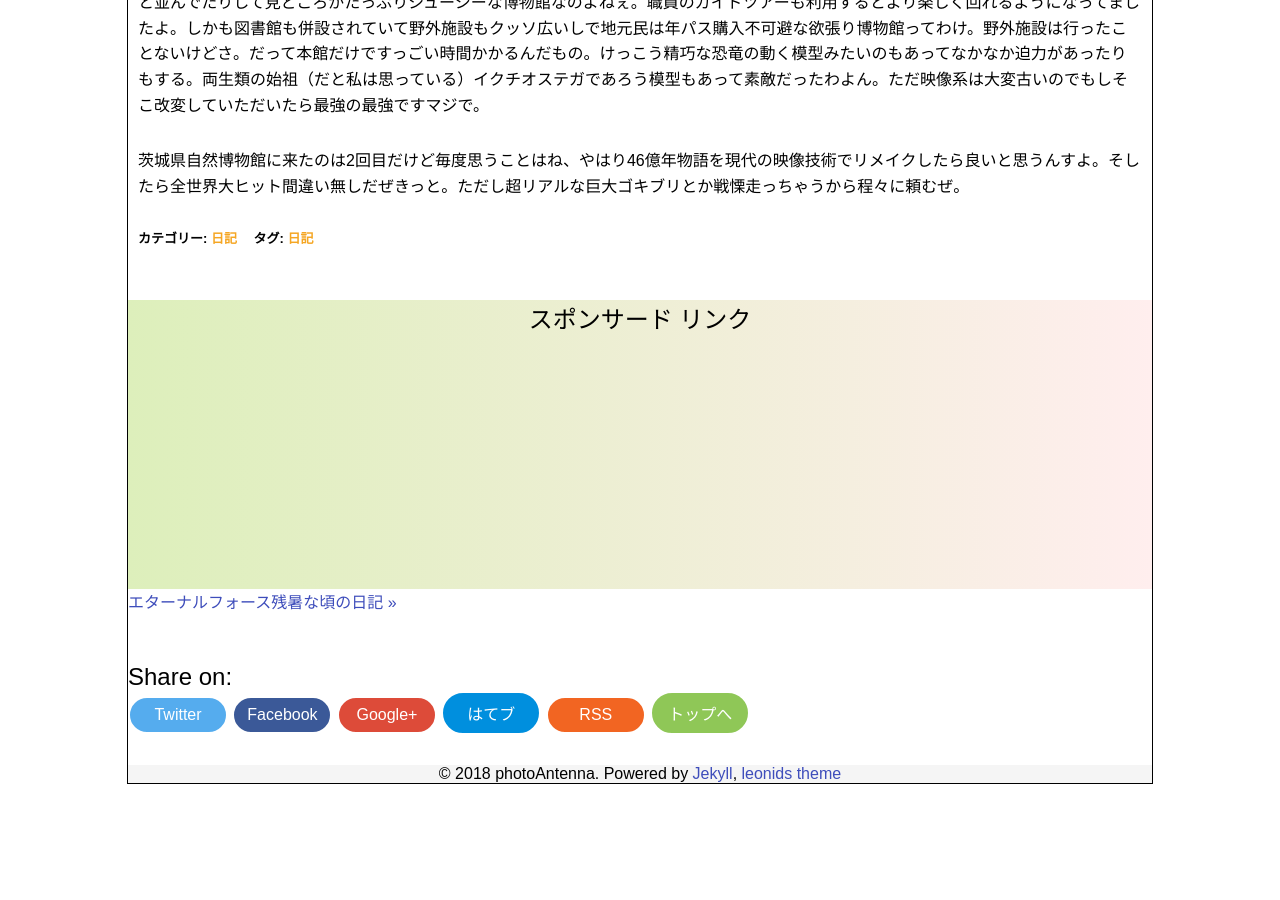
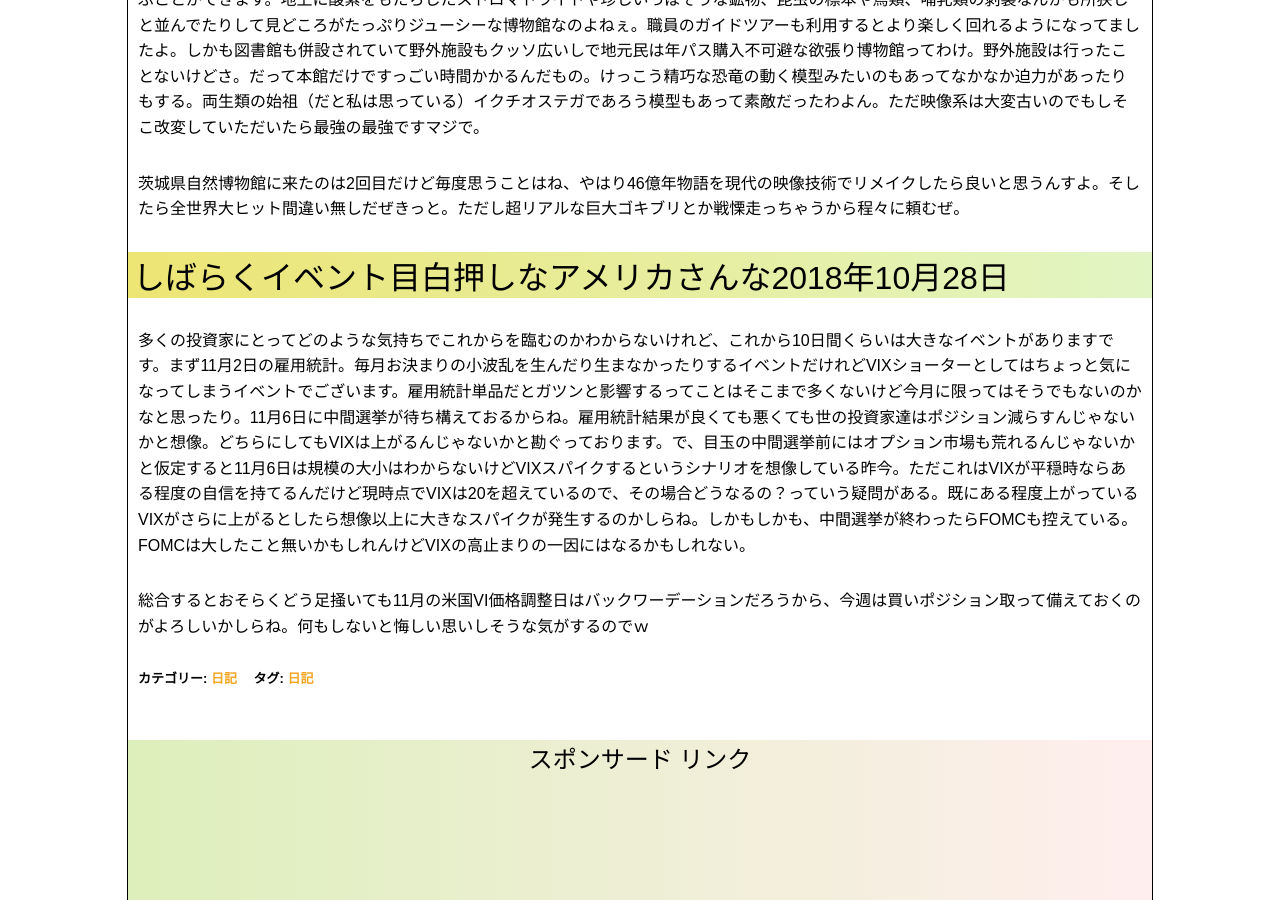
Before and after one commit to photoantenna/photoantenna.github.io, a Jekyll site: the page built from _posts/2018-10-04-diary.md, in a window 1280 px wide and 900 px high, scrolled down 3575 px. Built offline with Jekyll 4.4.1, drawn with Linux system fonts in a browser that asks for light colours; before the commit the page ends 4367 px from its top, so only the background shows below that; some of the changed text lies outside the part shown.

Commit message:
日記更新

```diff
--- a/_posts/2018-10-04-diary.md
+++ b/_posts/2018-10-04-diary.md
@@ -2,12 +2,12 @@
 layout: post
 title: "過ごしやすいが故に過ぎるのも早い頃の日記"
 permalink: diary13
-excerpt: "updated2018-10-25,日常のことや出来事に対する自分の反応を文章化していこうのコーナーです。特にテーマも設けずにつらつらと書いていくとっても楽しいコーナーです。見る人にとって楽しいコーナーかどうかは定かではありませんよー"
+excerpt: "updated2018-10-28,日常のことや出来事に対する自分の反応を文章化していこうのコーナーです。特にテーマも設けずにつらつらと書いていくとっても楽しいコーナーです。見る人にとって楽しいコーナーかどうかは定かではありませんよー"
 categories: "日記"
 tags: "日記"
-keywords: "東武動物公園, 雇用統計, VIX, サクソバンク, IG証券, ノックアウトオプション, 上野動物園, 茨城県自然博物館"
+keywords: "東武動物公園, 雇用統計, VIX, サクソバンク, IG証券, ノックアウトオプション, 上野動物園, 茨城県自然博物館, 中間選挙"
 mokuji: true
-update: 2018-10-25
+update: 2018-10-28
 image:
   feature: diary.jpg
 ---
@@ -49,3 +49,9 @@ image:
 そんで茨城県自然博物館ですよ。ここは個人的に最高の博物館だと思いますですハイ。宇宙の始まりから46億年の生物の歴史をポップに学ぶことができます。地上に酸素をもたらしたストロマトライトや珍しいっぽそうな鉱物、昆虫の標本や鳥類、哺乳類の剥製なんかも所狭しと並んでたりして見どころがたっぷりジューシーな博物館なのよねぇ。職員のガイドツアーも利用するとより楽しく回れるようになってましたよ。しかも図書館も併設されていて野外施設もクッソ広いしで地元民は年パス購入不可避な欲張り博物館ってわけ。野外施設は行ったことないけどさ。だって本館だけですっごい時間かかるんだもの。けっこう精巧な恐竜の動く模型みたいのもあってなかなか迫力があったりもする。両生類の始祖（だと私は思っている）イクチオステガであろう模型もあって素敵だったわよん。ただ映像系は大変古いのでもしそこ改変していただいたら最強の最強ですマジで。
 
 茨城県自然博物館に来たのは2回目だけど毎度思うことはね、やはり46億年物語を現代の映像技術でリメイクしたら良いと思うんすよ。そしたら全世界大ヒット間違い無しだぜきっと。ただし超リアルな巨大ゴキブリとか戦慄走っちゃうから程々に頼むぜ。
+
+### しばらくイベント目白押しなアメリカさんな2018年10月28日
+
+多くの投資家にとってどのような気持ちでこれからを臨むのかわからないけれど、これから10日間くらいは大きなイベントがありますです。まず11月2日の雇用統計。毎月お決まりの小波乱を生んだり生まなかったりするイベントだけれどVIXショーターとしてはちょっと気になってしまうイベントでございます。雇用統計単品だとガツンと影響するってことはそこまで多くないけど今月に限ってはそうでもないのかなと思ったり。11月6日に中間選挙が待ち構えておるからね。雇用統計結果が良くても悪くても世の投資家達はポジション減らすんじゃないかと想像。どちらにしてもVIXは上がるんじゃないかと勘ぐっております。で、目玉の中間選挙前にはオプション市場も荒れるんじゃないかと仮定すると11月6日は規模の大小はわからないけどVIXスパイクするというシナリオを想像している昨今。ただこれはVIXが平穏時ならある程度の自信を持てるんだけど現時点でVIXは20を超えているので、その場合どうなるの？っていう疑問がある。既にある程度上がっているVIXがさらに上がるとしたら想像以上に大きなスパイクが発生するのかしらね。しかもしかも、中間選挙が終わったらFOMCも控えている。FOMCは大したこと無いかもしれんけどVIXの高止まりの一因にはなるかもしれない。
+
+総合するとおそらくどう足掻いても11月の米国VI価格調整日はバックワーデーションだろうから、今週は買いポジション取って備えておくのがよろしいかしらね。何もしないと悔しい思いしそうな気がするのでｗ
```
